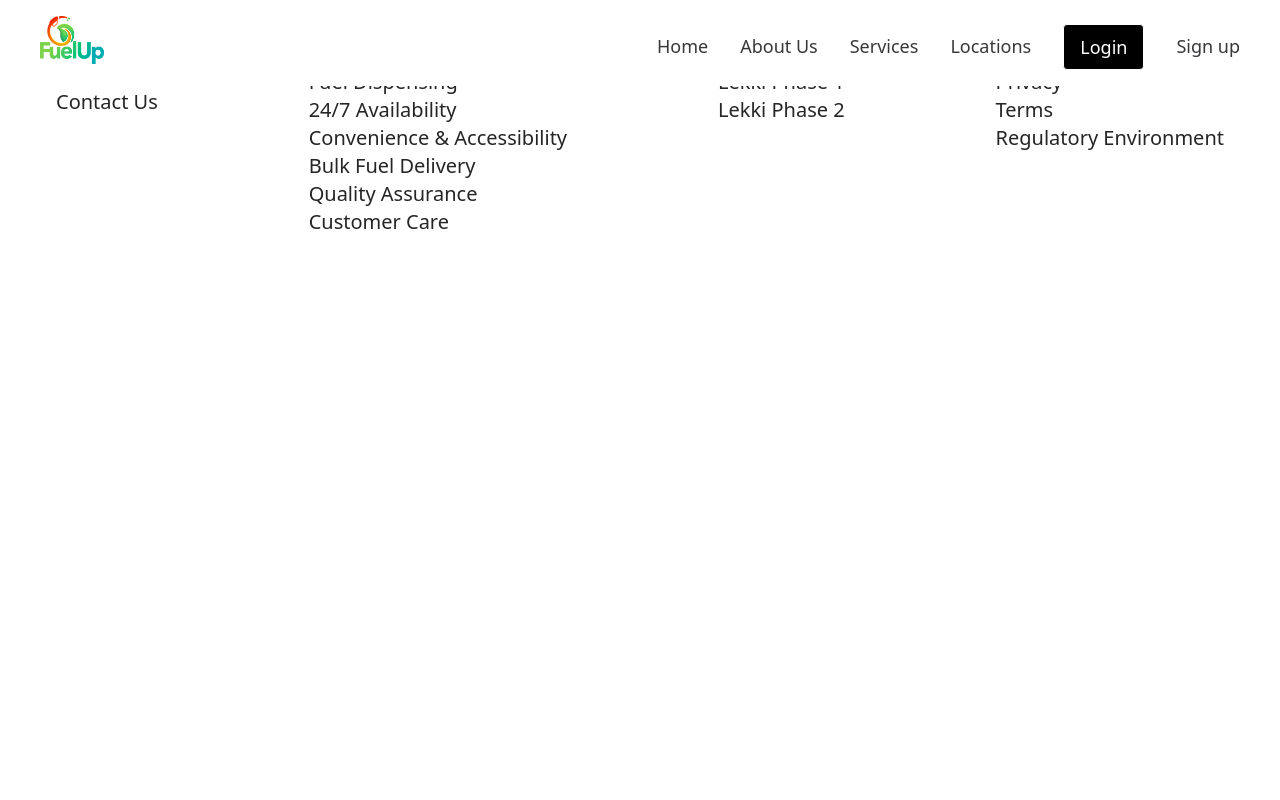
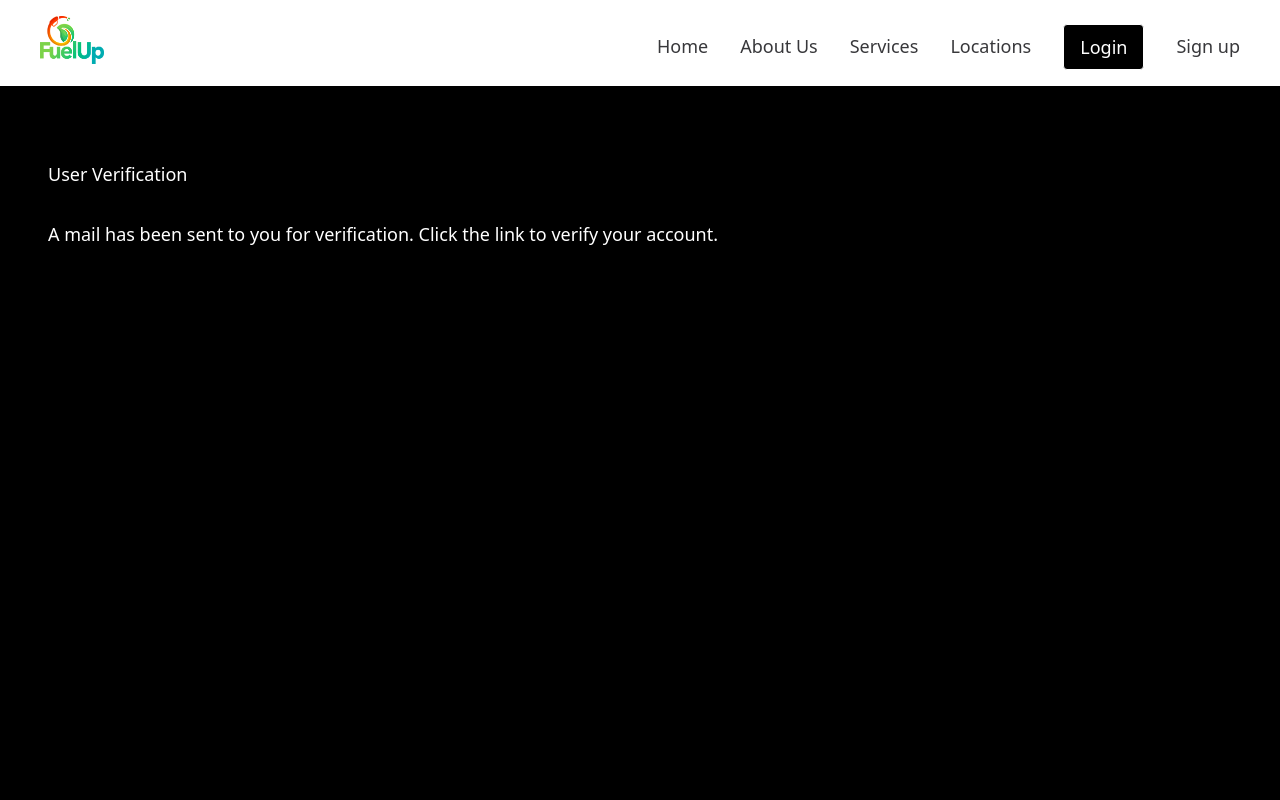
Before and after one commit to Adeboye22/fuel_up, a React (Vite) app in the folder frontend/: page /redirect_mail in a window 1280 px wide. Shown: the top 800 px of the page. Built offline with nearby package versions, Linux system fonts and the light colour scheme.

Commit message:
Mail verification

```diff
--- a/frontend/src/App.jsx
+++ b/frontend/src/App.jsx
@@ -5,6 +5,7 @@ import Login from './Components/Login';
 import Signup from './Components/Signup';
 import Header from './Components/header'
 import Footbar from './Components/Footbar'
+import MailVerification from "./Components/mailVerification";
 
 function App() {
 
@@ -15,6 +16,7 @@ function App() {
       <Route path='/' element={<Webpage/>} />
       <Route path='/login' element={<Login/>} />
       <Route path='/signup' element={<Signup/>} />
+      <Route path='/redirect_mail' element={<MailVerification/>} />
     </Routes>
     <Footbar/>
     </>
--- a/frontend/src/Components/Signup.jsx
+++ b/frontend/src/Components/Signup.jsx
@@ -55,7 +55,7 @@ useEffect(() => {
   const handleSubmit= (e) => {
     e.preventDefault();
     setErrors(UserValidate(value));
-    Axios.post('https://fuelup-server.onrender.com/v1/auth/signUp', value)
+    Axios.post('https://fuelup-server.onrender.com/v1/auth/signup', value)
     .then(response => {
       console.log(response);
       navigate('/login')
--- /dev/null
+++ b/frontend/src/Components/mailVerification.jsx
@@ -0,0 +1,12 @@
+import React from 'react'
+
+const MailVerification = () => {
+  return (
+    <div className='sm:h-screen sm:justify-center  sm:px-12 h-screen flex flex-col gap-8 px-12 py-40 text-lg text-white bg-black jusify-center'>
+      <h1 className='sm:font-black'>User Verification</h1>
+      <span>A mail has been sent to you for verification. Click the link to verify your account.</span>
+    </div>
+  )
+}
+
+export default MailVerification
```
